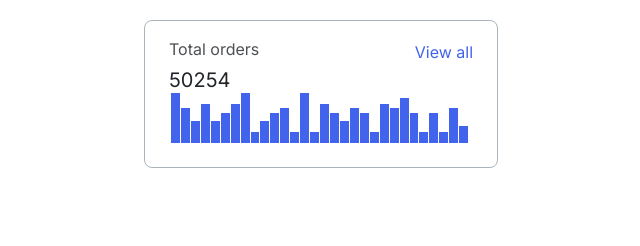
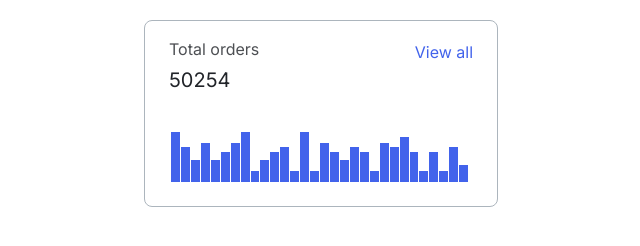
Before and after one commit to js-tasks-ru/htmlcss-20251006_smoki-mo, a website: page 04-lection2/01-histogram/index.html in a window 1280 px wide. Shown: the whole page, without its empty margins (56-696 px from the left). Drawn offline with Linux system fonts and the light colour scheme.

Commit message:
set gap in accordance with design

```diff
--- a/04-lection2/01-histogram/histogram.css
+++ b/04-lection2/01-histogram/histogram.css
@@ -5,7 +5,7 @@
   padding: 16px 24px 24px;
   display: flex;
   flex-direction: column;
-  justify-content: space-between;
+  gap: 39px;
   color: var(--black);
   font-family: Inter;
 }
```
